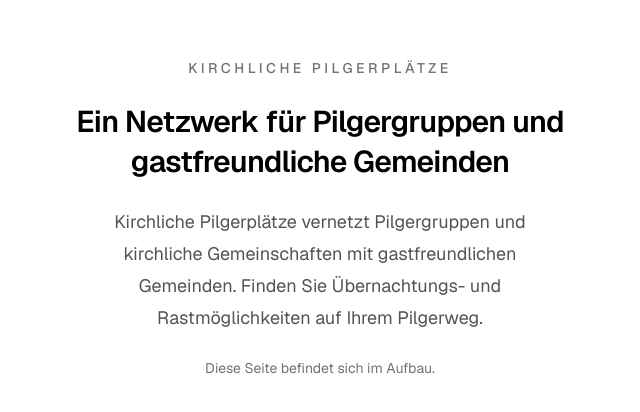
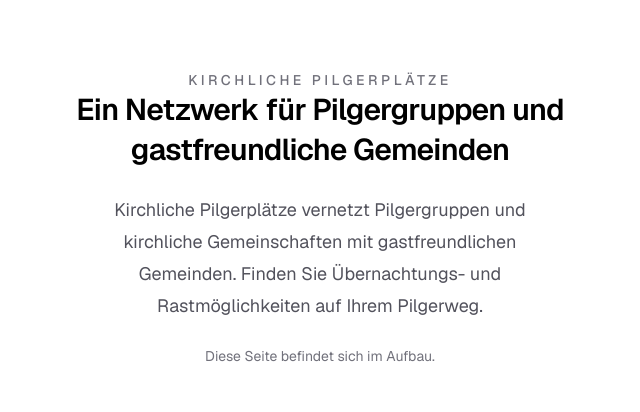
Before and after one commit to Maretyui/kirchliche-pilgerplaetze, a Next.js app: page / in a window 1280 px wide. Shown: the part 182-594 px from the top of the page, without its empty margins (320-960 px from the left). Built offline with nearby package versions, Linux system fonts and the light colour scheme.

Commit message:
Wrap page title in semantic <header> element

```diff
--- a/app/page.tsx
+++ b/app/page.tsx
@@ -2,12 +2,14 @@ export default function Home() {
   return (
     <div className="flex flex-col flex-1 items-center justify-center bg-zinc-50 font-sans dark:bg-black">
       <main className="flex flex-1 w-full max-w-3xl flex-col items-center justify-center gap-6 py-32 px-6 sm:px-16 bg-white text-center dark:bg-black">
+        <header>
           <p className="text-sm font-medium uppercase tracking-[0.25em] text-zinc-500 dark:text-zinc-400">
             Kirchliche Pilgerplätze
           </p>
           <h1 className="max-w-xl text-3xl font-semibold leading-10 tracking-tight text-black dark:text-zinc-50">
             Ein Netzwerk für Pilgergruppen und gastfreundliche Gemeinden
           </h1>
+        </header>
         <p className="max-w-md text-lg leading-8 text-zinc-600 dark:text-zinc-400">
           Kirchliche Pilgerplätze vernetzt Pilgergruppen und kirchliche
           Gemeinschaften mit gastfreundlichen Gemeinden. Finden Sie
```
Lines whose indentation alone changed are shown as unchanged.
